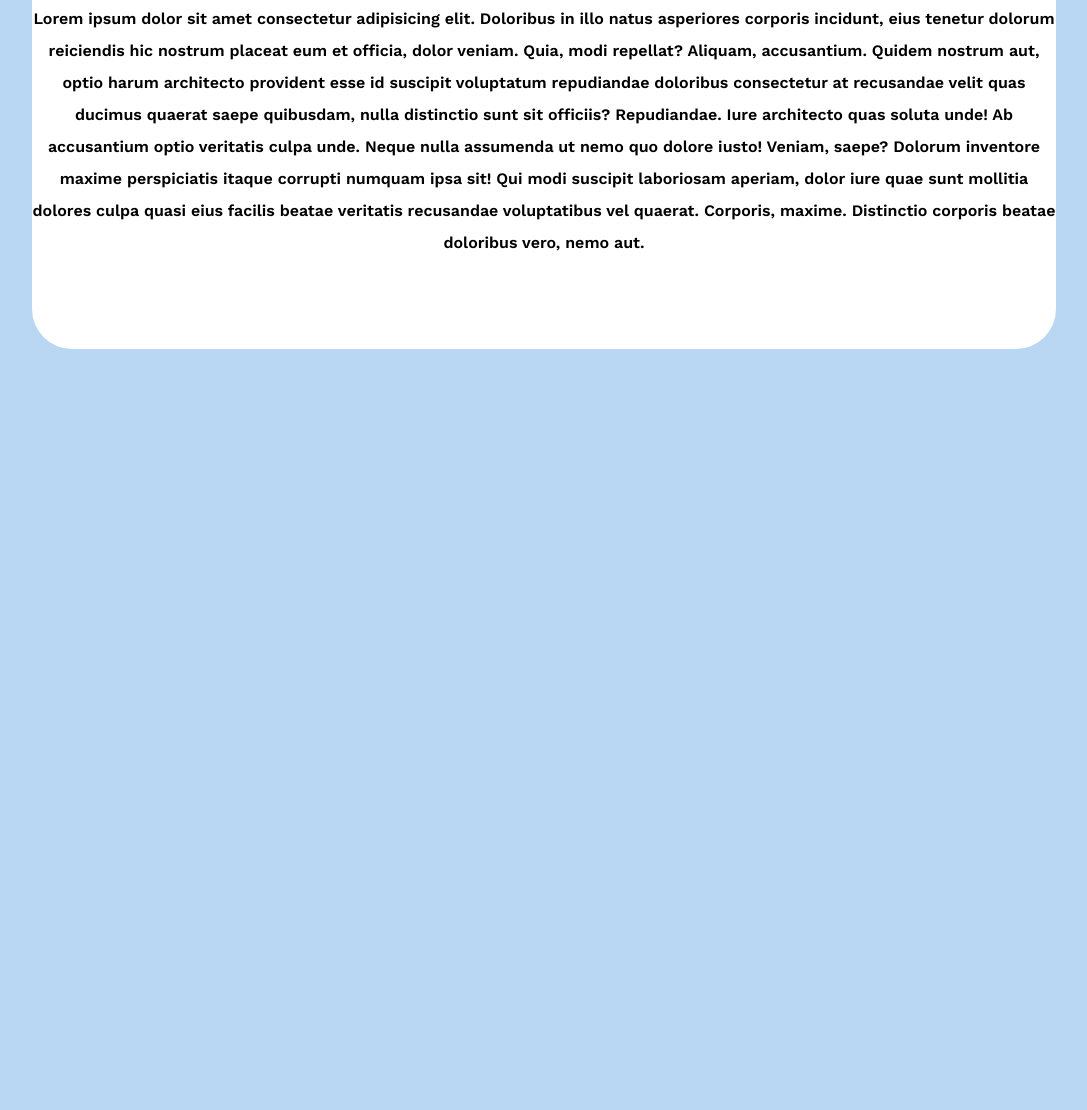
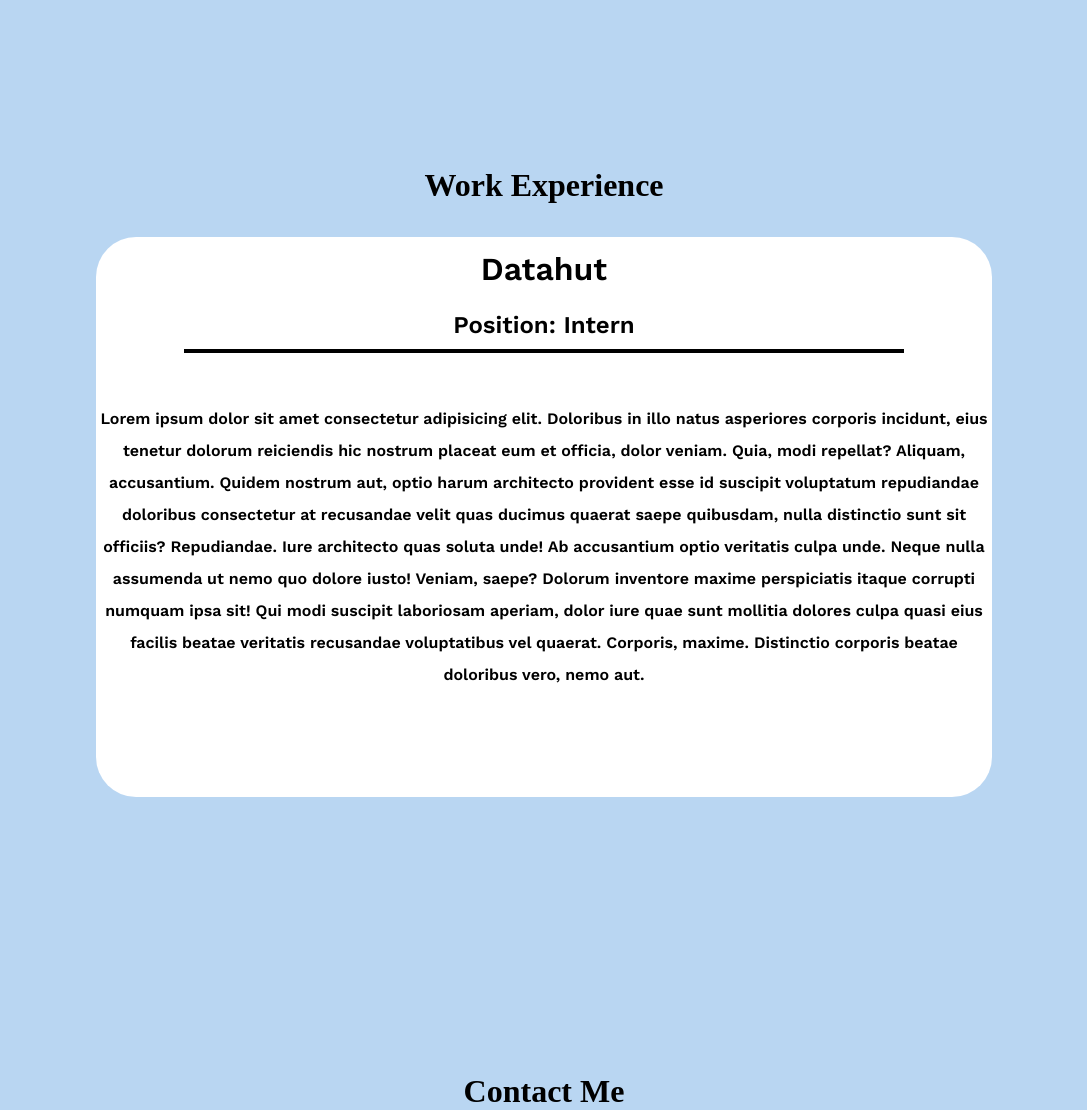
Before and after one commit to ashwin-jm/portfolio, a plain HTML site: page index.html in a window 1280 px wide. Shown: the part 1687-2797 px from the top of the page, without its empty margins (96-1183 px from the left). Before the commit the page ends 2080 px from the top, so only its background shows below. Drawn offline with nearby package versions, Linux system fonts and the light colour scheme; a web font is replaced by a local one.

Commit message:
third commit

```diff
--- a/index.html
+++ b/index.html
@@ -19,7 +19,7 @@
             <a href="#about">About</a>
             <a href="#experience">Experience</a>
             <a href="#">Blog</a>
-            <a href="#">Contact</a>
+            <a href="#contact">Contact</a>
         </div>
 
     </div>
@@ -62,7 +62,7 @@
 
     <div class="experience" id="experience">
 
-        <div class="experience-heading">
+        <div class="experience-heading" >
             <h1>Work Experience</h1>
         </div>
 
@@ -78,5 +78,11 @@
 
     </div>
 
+    <div class="contact" id="contact">
+        <div class="contact-heading">
+            <h1>Contact Me</h1>
+        </div>
+    </div>
+
 </body>
 </html>
--- a/styles.css
+++ b/styles.css
@@ -2,7 +2,7 @@
 * {
     padding: 0;
     margin: 0;
-
+    scroll-behavior: smooth;
 }
 
 body {
@@ -87,10 +87,11 @@ body {
 }
 
 .about {
-    height: 80vh;
+    height: 100vh;
     width: 100%;
     text-align: center;
     font-family: 'Climate Crisis';
+    padding-top: 120px;
 }
 
 .about-content {
@@ -113,13 +114,14 @@ body {
 }
 
 .experience {
-    height: 80vh;
+    height: 100vh;
     width: 100%;
     text-align: center;
     line-height: 2;
     display: flex;
     flex-direction: column;
     align-items: center;
+    padding-top: 120px;
 }
 
 .experience-heading {
@@ -129,8 +131,8 @@ body {
 
 .experience-box{
     background-color: #FFFFFF;
-    height: 80%;
-    width: 80%;
+    height: 70%;
+    width: 70%;
     font-family: 'Work Sans';
     border-radius: 40px;
 }
@@ -140,3 +142,14 @@ body {
     margin: 0px auto 50px auto;
     border: 2px solid;
 }
+
+.contact {
+    height: 100vh;
+    width: 100%;
+    text-align: center;
+    padding-top: 120px;
+}
+
+.contact-heading {
+    font-family: 'Climate Crisis'
+}
```
